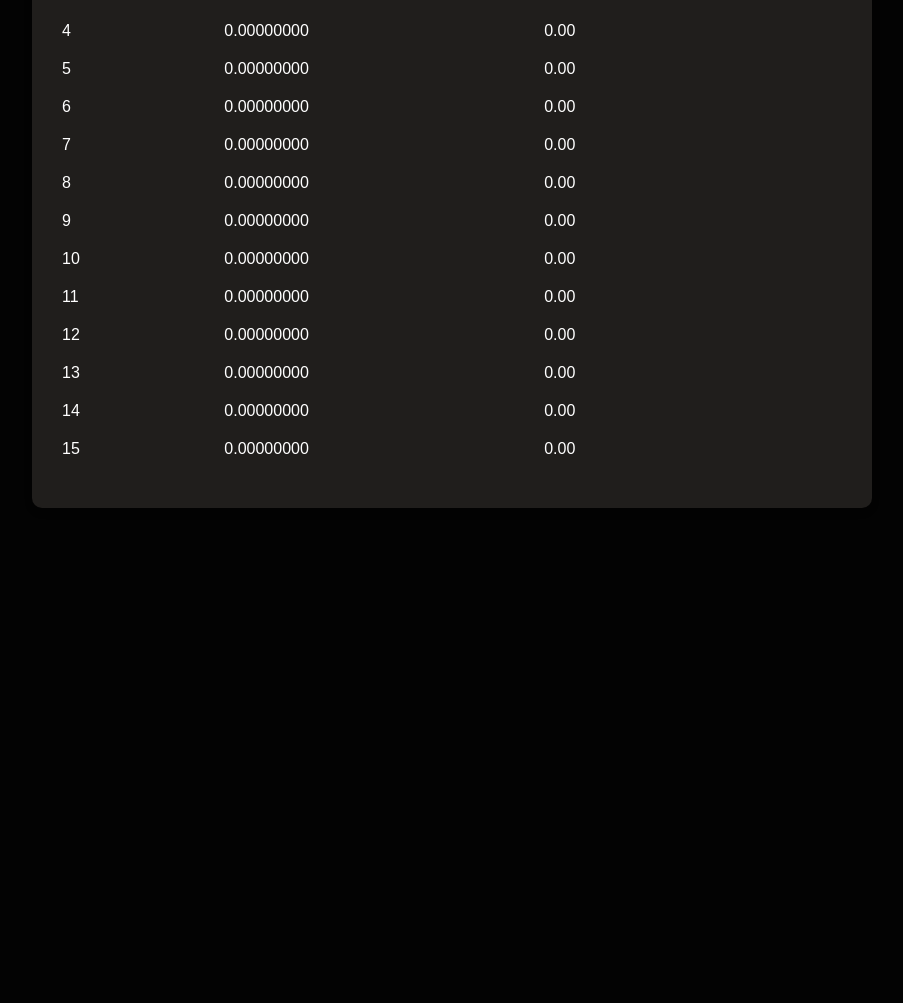
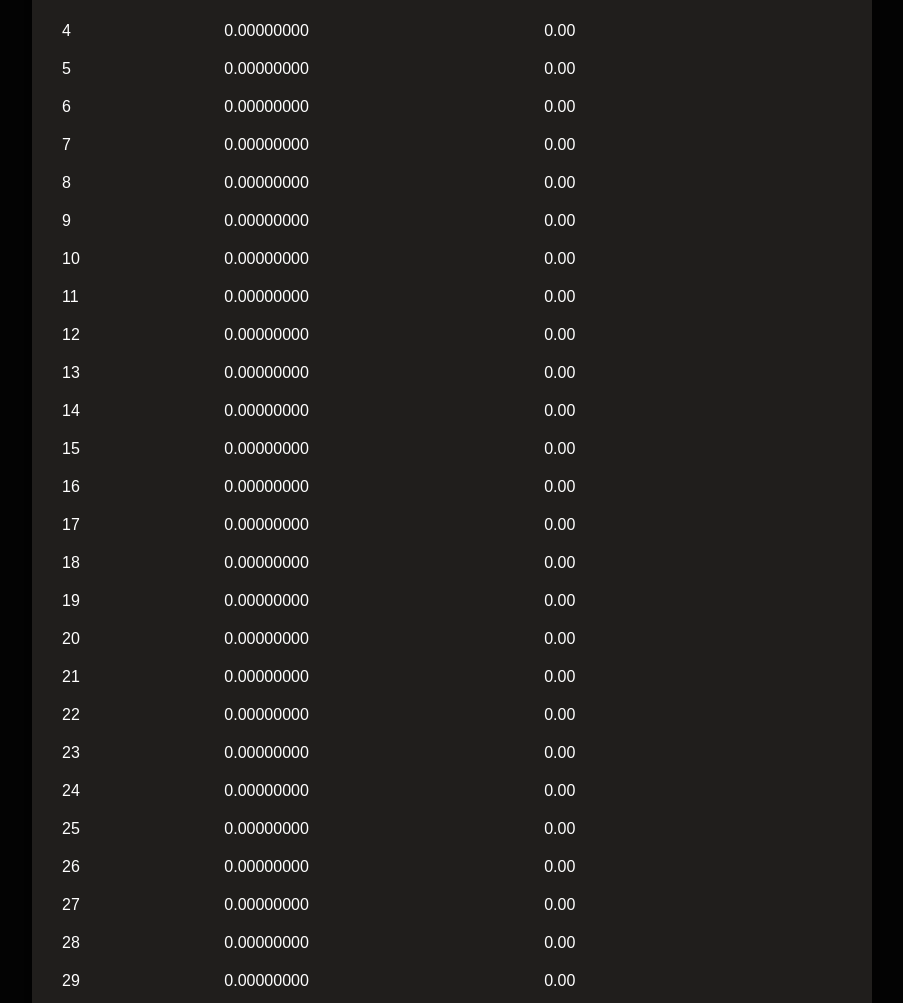
Before and after one commit to cecepabdul/monitoring, a plain HTML site: page index.html in a window 1280 px wide. Shown: the part 479-1482 px from the top of the page, without its empty margins (188-1091 px from the left). Before the commit the page ends 1035 px from the top, so only its background shows below. Drawn offline with Linux system fonts and the light colour scheme; no server answers.

Commit message:
Update index.html

```diff
--- a/index.html
+++ b/index.html
@@ -100,7 +100,21 @@
     { name: '12', pubkey: 'Fbp7Gcf8vnEpjpLdbSxBadt7NUw9Ma1jjuWobYDXWFQj' },
     { name: '13', pubkey: '3nPdEhdVyFrXLqaWWpuEkCJSyoFd5fUUG7FvW8B37zww' },
     { name: '14', pubkey: 'HURMyswdFkeUbxhtVA89tRwHK8awcTajtiRvgD3wzU9K' },
-    { name: '15', pubkey: '7qbWdBzTLwaRXZGqKhcFpj66jPjusmpADyvAef85bZ4h' }
+    { name: '15', pubkey: '7qbWdBzTLwaRXZGqKhcFpj66jPjusmpADyvAef85bZ4h' },
+    { name: '16', pubkey: '8V8wDMzXjwDotv9BYabTchBAwxaVW6YmQxB3P6MLoR7k' },
+    { name: '17', pubkey: '8ZMyoUAVMuU3JbUE7D7ZJ3kJW9ynRFZwDmNevEB1KuRM' },
+    { name: '18', pubkey: '5M6AQazpS8FNYVzRmJ2Jqeg7527xV67ngi5jUtwrfn6X' },
+    { name: '19', pubkey: '86q7h6z1NEYweVRMhD7phVVLx6kYJonEiUFrK4tbUBVp' },
+    { name: '20', pubkey: '3fF1qiXHAYYzFR5122hQaAgYnp7syvi1TLwdryyK9Ust' },
+    { name: '21', pubkey: 'EeiyftRBvc81QG3tn2Ky3vFMEasiQNHGhg8CpiHoJW2y' },
+    { name: '22', pubkey: 'ExDyH32WEFuFtrh13eiRgKvNKpbEW58LkmXJZj6F6Fpj' },
+    { name: '23', pubkey: 'EhMZG7g342GoJVoa69ViEW6ij1S8s9p7RAideVPWWg7U' },
+    { name: '24', pubkey: '5CVykVhgAkAZdV6o2eSbir2v77kxYdxJQbykicimfDWe' },
+    { name: '25', pubkey: '9cehp3A8YuXRqse8uE1UwBpTi3oC2xt4YvZBjUvKu1Ht' },
+    { name: '26', pubkey: 'DraUDD4EgHDPdx4FF1J159ZVW9h8XbS7PrdPHi1BtgDU' },
+    { name: '27', pubkey: '8t2UiqatWWpm5TTKhqgZT1qLxnRHVxDQ3bv8CA9Yni8K' },
+    { name: '28', pubkey: 'CawZskNgTmVesKHCc4ipWcEYkTTYM55fFjpFHELXcaz1' },
+    { name: '29', pubkey: 'DUVa3jWPpPxeKG5odf4qkPWoy8mQwQz3T5o5kRBZszS8' }
         ];
 
         let totalBalance = 0;
```
